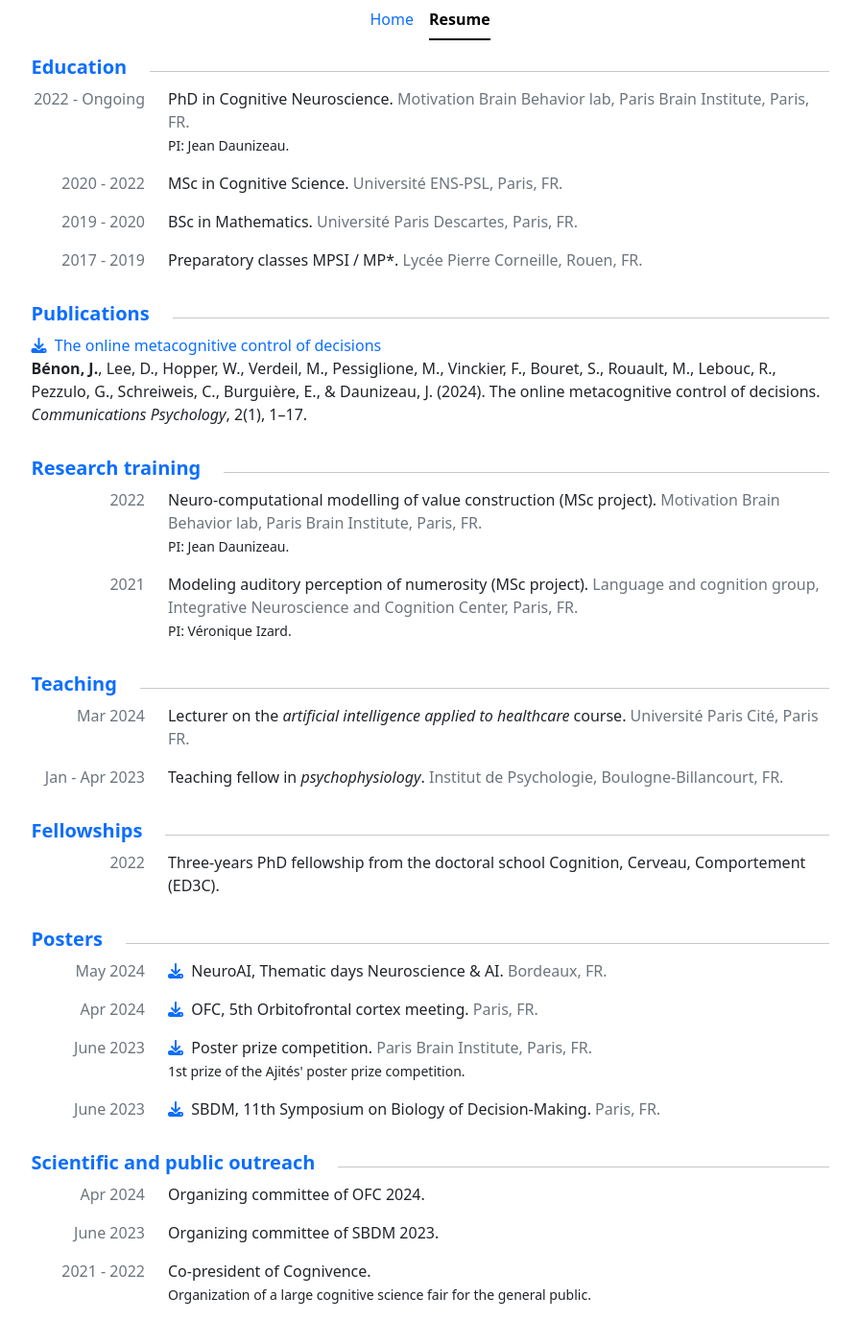
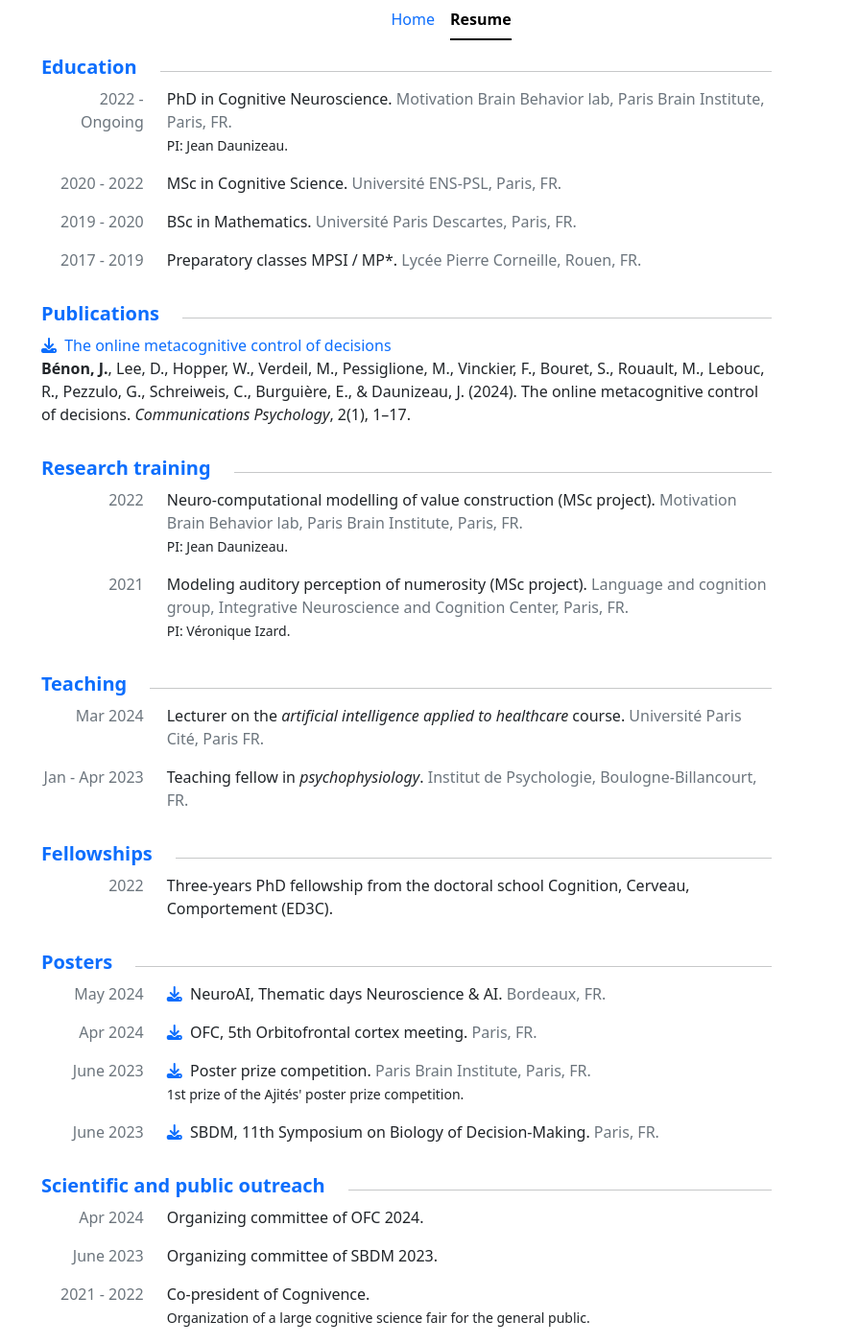
Before and after one commit to jbenon/jbenon.github.io, a Jekyll site: the page built from resume.html, in a window 1280 px wide. Shown: the whole page at 96% size, without its empty margins (170-1065 px from the left). Built offline with Jekyll 4.4.1, drawn with Linux system fonts in a browser that asks for light colours; nearby versions of some CDN libraries; before the commit the page ends 1377 px from its top, so only the background shows below that.

Commit message:
Use 11/12 column for margins

```diff
--- a/resume.html
+++ b/resume.html
@@ -2,12 +2,15 @@
 layout: default
 ---
 
-<div class="container-lg mx-5">
+<div class="container-lg justify-content-center">
   <!-- Navigation -->
   <nav class="nav nav-underline justify-content-center d-print-none">
     <a class="nav-link" aria-current="page" href="index.html">Home</a>
     <a class="nav-link active" aria-current="page">Resume</a>
   </nav>
+
+  <!-- Emebed everything to have left/right margins -->
+  <div class="col-11">
 
     <!-- Resume header when printing only-->
     <div class="row justify-content-center d-none d-print-block">
@@ -119,7 +122,6 @@ layout: default
     </div>
     {% endfor %}
 
-  <!-- Empty row at the bottom -->
-  <div class="row"> </div>
+  </div>
 
 </div>
```
Lines whose indentation alone changed are shown as unchanged.
